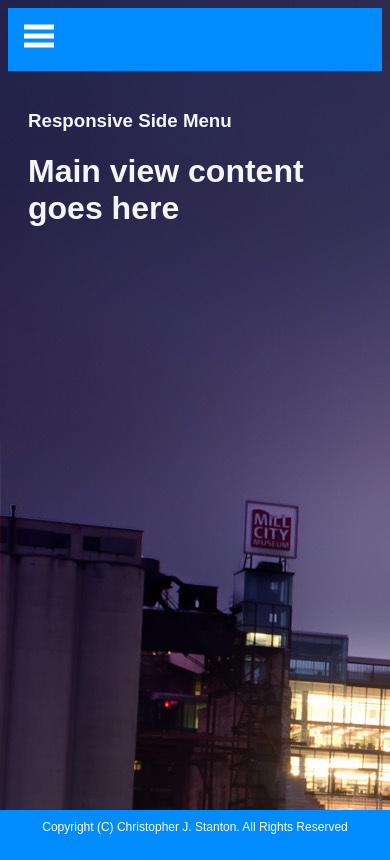
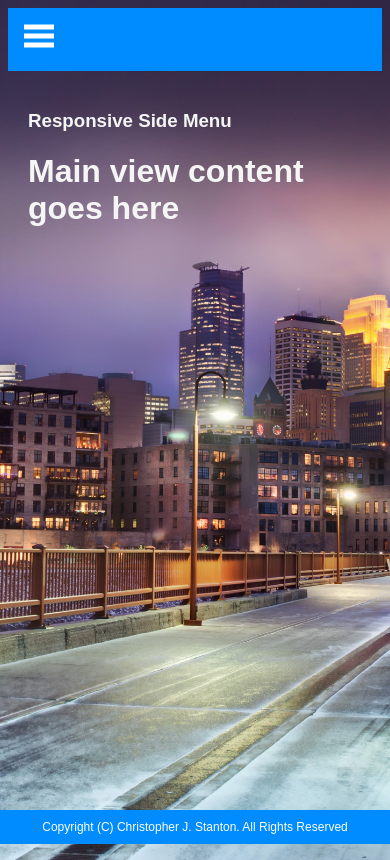
Before and after one commit to chris-stanton/BOILERPLATE-vanilla-animations, a PHP site: page /slide-menu/public/index.html in a window 390 px wide. Before the commit the page ends 834 px from the top, so only its background shows below. Run offline with PHP 8.4, Linux system fonts and the light colour scheme.

Commit message:
changes height css property yo viewport hieght

```diff
--- a/slide-menu/public/styles/style.css
+++ b/slide-menu/public/styles/style.css
@@ -1,9 +1,11 @@
 body{
   font-family: "Arial", Serif;
   overflow-x: hidden;
-  background-image: url(../assets/images/mpls.png);
+  background-image: url('../assets/images/mpls.png');
   background-repeat: no-repeat;
+  background-position: center;
   background-size: cover;
+  height: 100vh;
 }
 
 .navbar{
@@ -95,13 +97,9 @@ footer {
 
 
 @media(max-width: 568px){
-  body {
-    background-size: auto;
-  }
 
   .navbar-nav{
-    display:
-    none
+    display: none;
   }
 
 }
```
